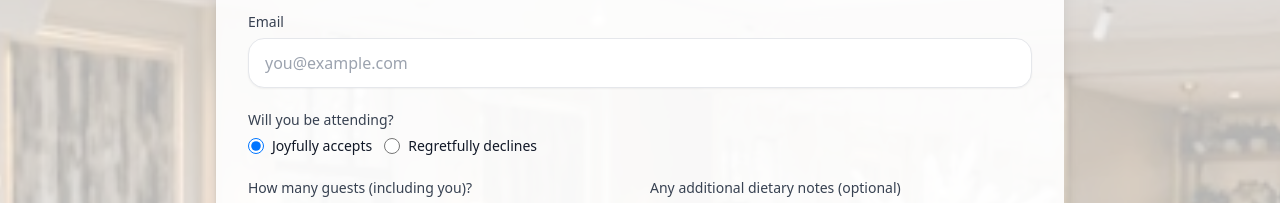
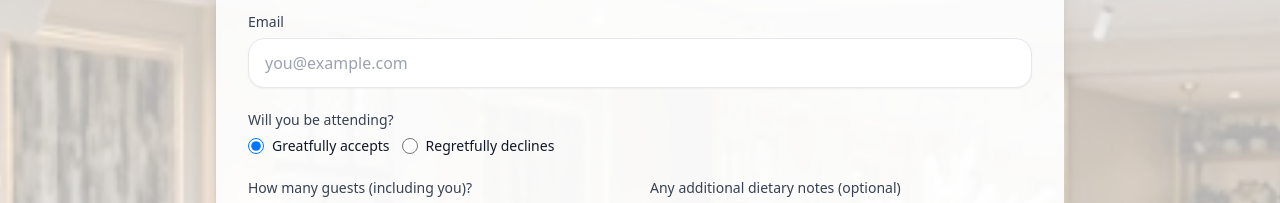
Before and after one commit to novamontie/wedding-rsvp, a React (Create React App) app: page / in a window 1280 px wide. Shown: the part 800-1003 px from the top of the page. Built offline with nearby package versions, Linux system fonts and the light colour scheme.

Commit message:
Update App.js

```diff
--- a/src/App.js
+++ b/src/App.js
@@ -396,7 +396,7 @@ export default function WeddingRSVP() {
                   value={form.attending}
                   onChange={(v) => handleChange("attending", v)}
                   options={[
-                    { value: "yes", label: "Joyfully accepts" },
+                    { value: "yes", label: "Greatfully accepts" },
                     { value: "no", label: "Regretfully declines" },
                   ]}
                 />
```
